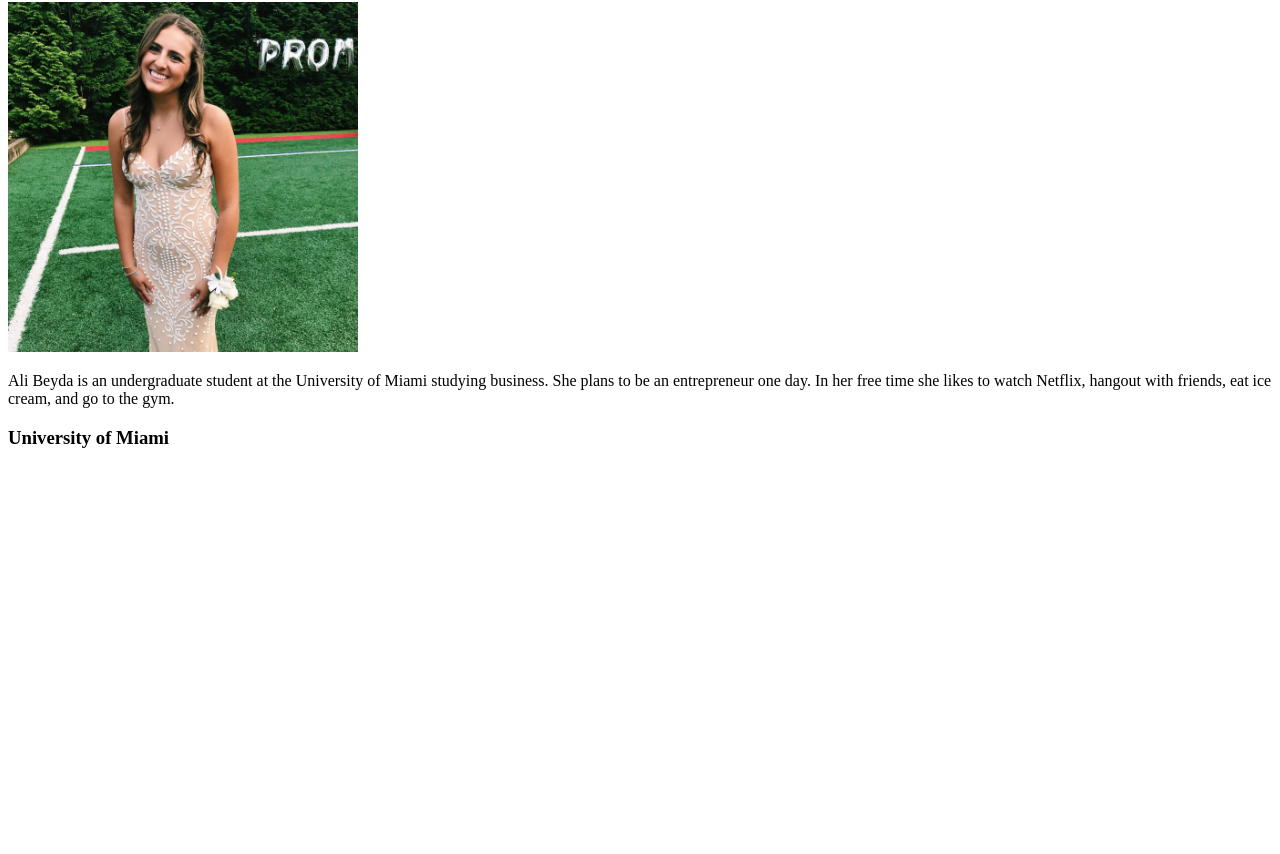
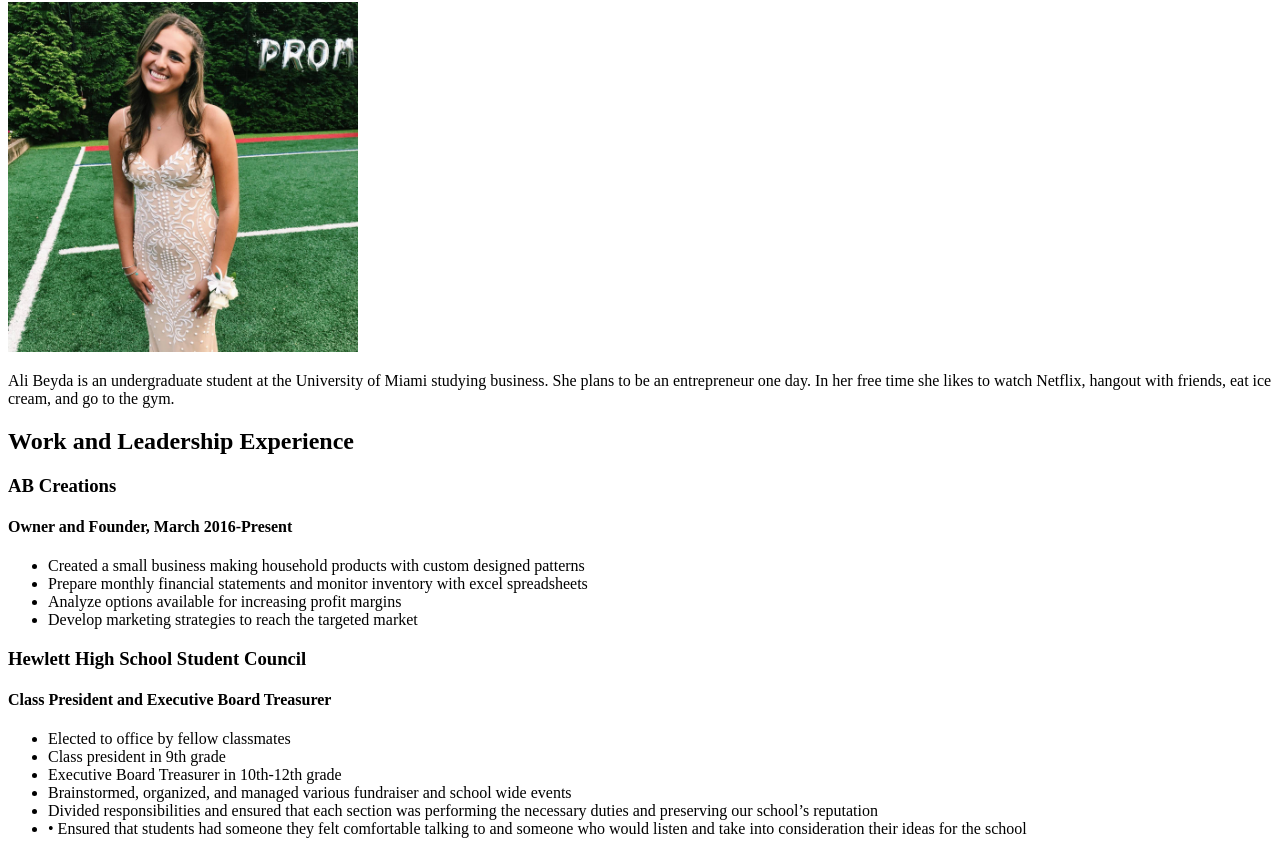
Before and after one commit to alibeyda/CIM-111, a plain HTML site: page Resume/Resume.html in a window 1280 px wide. Shown: the part 78-932 px from the top of the page. Before the commit the page ends 800 px from the top, so only its background shows below. Drawn offline with Linux system fonts and the light colour scheme.

Commit message:
work lists done

```diff
--- a/Resume/Resume.html
+++ b/Resume/Resume.html
@@ -8,7 +8,7 @@
 </head>
 
 <body>
-  <hader>
+  <header>
     <h1>
   Ali Beyda
 </h1>
@@ -18,4 +18,23 @@
   <img src="Images/ali.jpg" alt="photo of ali" width="350" />
   <p> Ali Beyda is an undergraduate student at the University of Miami studying business. She plans to be an entrepreneur one day. In her free time she likes to watch Netflix, hangout with friends, eat ice cream, and go to the gym. </p>
 
-  <h3>University of Miami</h3>
+  <h2>Work and Leadership Experience</h2>
+
+  <h3>AB Creations</h3>
+  <h4>Owner and Founder, March 2016-Present</h4>
+  <ul>
+    <li>Created a small business making household products with custom designed patterns</li>
+    <li>Prepare monthly financial statements and monitor inventory with excel spreadsheets</li>
+    <li>Analyze options available for increasing profit margins</li>
+    <li>Develop marketing strategies to reach the targeted market</li>
+  </ul>
+  <h3>Hewlett High School Student Council</h3>
+  <h4>Class President and Executive Board Treasurer</h4>
+  <ul>
+    <li>Elected to office by fellow classmates</li>
+    <li>Class president in 9th grade</li>
+    <li>Executive Board Treasurer in 10th-12th grade</li>
+    <li>Brainstormed, organized, and managed various fundraiser and school wide events</li>
+    <li>Divided responsibilities and ensured that each section was performing the necessary duties and preserving our school’s reputation</li>
+    <li>•	Ensured that students had someone they felt comfortable talking to and someone who would listen and take into consideration their ideas for the school </li>
+  </ul>
```
Also changed, not shown: 1 other file.
